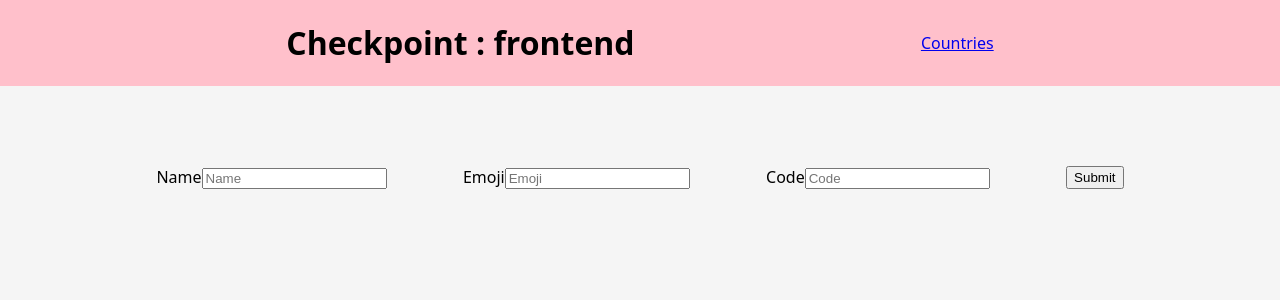
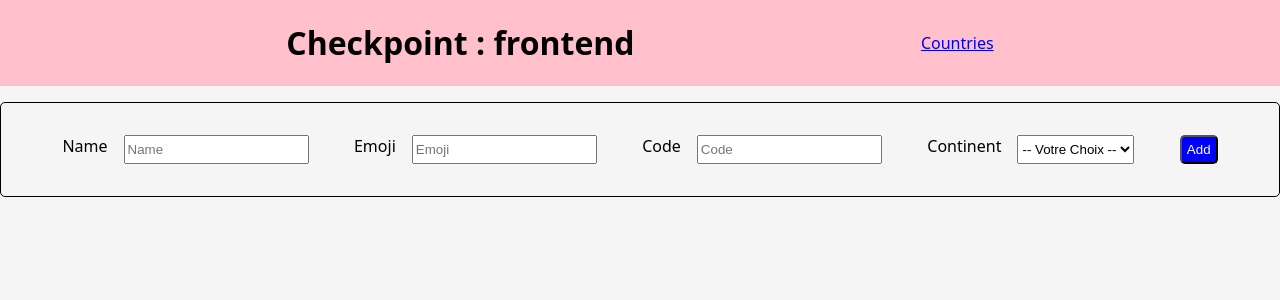
Before and after one commit to R-Thibault/0923-WildCode-Checkpoint-Frontend, a Next.js app in the folder frontend/: page / in a window 1280 px wide. Shown: the top 300 px of the page. Built offline with nearby package versions, Linux system fonts and the light colour scheme.

Commit message:
Add continent select + style

```diff
--- a/frontend/src/components/Country.tsx
+++ b/frontend/src/components/Country.tsx
@@ -8,8 +8,13 @@ export default function Country(props: CountryType): React.ReactNode {
       <p>{props.emoji}</p>
       <p>{props.continent?.name}</p>
       {props.link ? (
-        <button>
-          <Link href={props.link ? props.link : ""}>Details</Link>
+        <button className="btn_details">
+          <Link
+            href={props.link ? props.link : ""}
+            className="btn_details_text"
+          >
+            Details
+          </Link>
         </button>
       ) : (
         ""
--- a/frontend/src/components/addCountry.tsx
+++ b/frontend/src/components/addCountry.tsx
@@ -1,12 +1,18 @@
-import { addCountry, allCountries } from "@/graphql/client";
-import { AddCountryForm } from "@/types";
-import { useMutation } from "@apollo/client";
+import { addCountry, allContinents, allCountries } from "@/graphql/client";
+import { AddCountryForm, ContinentType } from "@/types";
+import { useMutation, useQuery } from "@apollo/client";
 import { FormEvent, useState } from "react";
 
 export default function AddCountry() {
   const [name, setName] = useState("");
   const [emoji, setEmoji] = useState("");
   const [code, setCode] = useState("");
+  const [continentId, setContinentId] = useState<null | number>(null);
+
+  const { data, error, loading } = useQuery<{ items: ContinentType[] }>(
+    allContinents
+  );
+  const continents = data ? data.items : [];
   const [doCreate, { loading: loadingCreate }] = useMutation(addCountry, {
     refetchQueries: [allCountries],
   });
@@ -16,9 +22,9 @@ export default function AddCountry() {
       name,
       emoji,
       code,
-      continent: null,
+      continent: continentId ? { id: continentId } : null,
     };
-    console.log(name, emoji, code);
+    console.log(name, emoji, code, continentId);
     if (name && emoji && code) {
       const result = await doCreate({
         variables: {
@@ -31,9 +37,9 @@ export default function AddCountry() {
   }
   return (
     <>
-      <div>
+      <div className="form_styled_container">
         <form onSubmit={onSubmit} className="form_container">
-          <div>
+          <div className="form_input">
             <label>Name</label>
             <input
               type="text"
@@ -43,7 +49,7 @@ export default function AddCountry() {
               required
             />
           </div>
-          <div>
+          <div className="form_input">
             <label>Emoji</label>
             <input
               type="text"
@@ -53,7 +59,7 @@ export default function AddCountry() {
               required
             />
           </div>
-          <div>
+          <div className="form_input">
             <label>Code</label>
             <input
               type="text"
@@ -63,7 +69,24 @@ export default function AddCountry() {
               required
             />
           </div>
-          <button type="submit">Submit</button>
+          <div className="form_input">
+            <label>Continent</label>
+            <select
+              name="continent"
+              value={continentId + ""}
+              onChange={(e) => setContinentId(Number(e.target.value))}
+            >
+              <option value={undefined}>-- Votre Choix --</option>
+              {continents.map((item) => (
+                <option value={item.id} key={item.id}>
+                  {item.name}
+                </option>
+              ))}
+            </select>
+          </div>
+          <button type="submit" className="btn_submit">
+            Add
+          </button>
         </form>
       </div>
     </>
--- a/frontend/src/graphql/client.ts
+++ b/frontend/src/graphql/client.ts
@@ -33,7 +33,7 @@ export const oneCountry = gql`
 
 export const allContinents = gql`
   query Continents {
-    item: continents {
+    items: continents {
       id
       name
     }
--- a/frontend/src/styles/globals.css
+++ b/frontend/src/styles/globals.css
@@ -17,20 +17,51 @@ body {
 .header {
   display: flex;
   justify-content: space-evenly;
+  margin: auto auto;
+  flex-wrap: wrap;
   align-items: center;
   background-color: pink;
 }
 
 .countries_container {
   display: flex;
+  flex-wrap: wrap;
   justify-content: space-evenly;
   align-items: center;
-  gap: 1rem;
+  gap: 1em;
+}
+.form_styled_container {
+  border: 1px solid black;
+  border-radius: 5px;
+  margin-top: 1em;
+}
+.form_container {
+  display: flex;
+  flex-wrap: wrap;
+  justify-content: space-evenly;
+  gap: 1em;
+  margin: 2em;
 }
 
-.form_container {
+.form_input {
   display: flex;
-  flex-direction: row;
-  justify-content: space-evenly;
-  margin: 5rem;
+  gap: 1em;
 }
+
+.btn_details {
+  background-color: blue;
+  border-radius: 5px;
+  padding: 5px;
+}
+
+.btn_details_text {
+  text-decoration: none;
+  color: white;
+}
+
+.btn_submit {
+  background-color: blue;
+  border-radius: 5px;
+  color: white;
+  padding: 5px;
+}
--- a/frontend/src/types.ts
+++ b/frontend/src/types.ts
@@ -12,7 +12,7 @@ export type AddCountryForm = {
   code: string;
   name: string;
   emoji: string;
-  continent: ContinentType | null;
+  continent: { id: number } | null;
 };
 
 export type ContinentType = {
```
